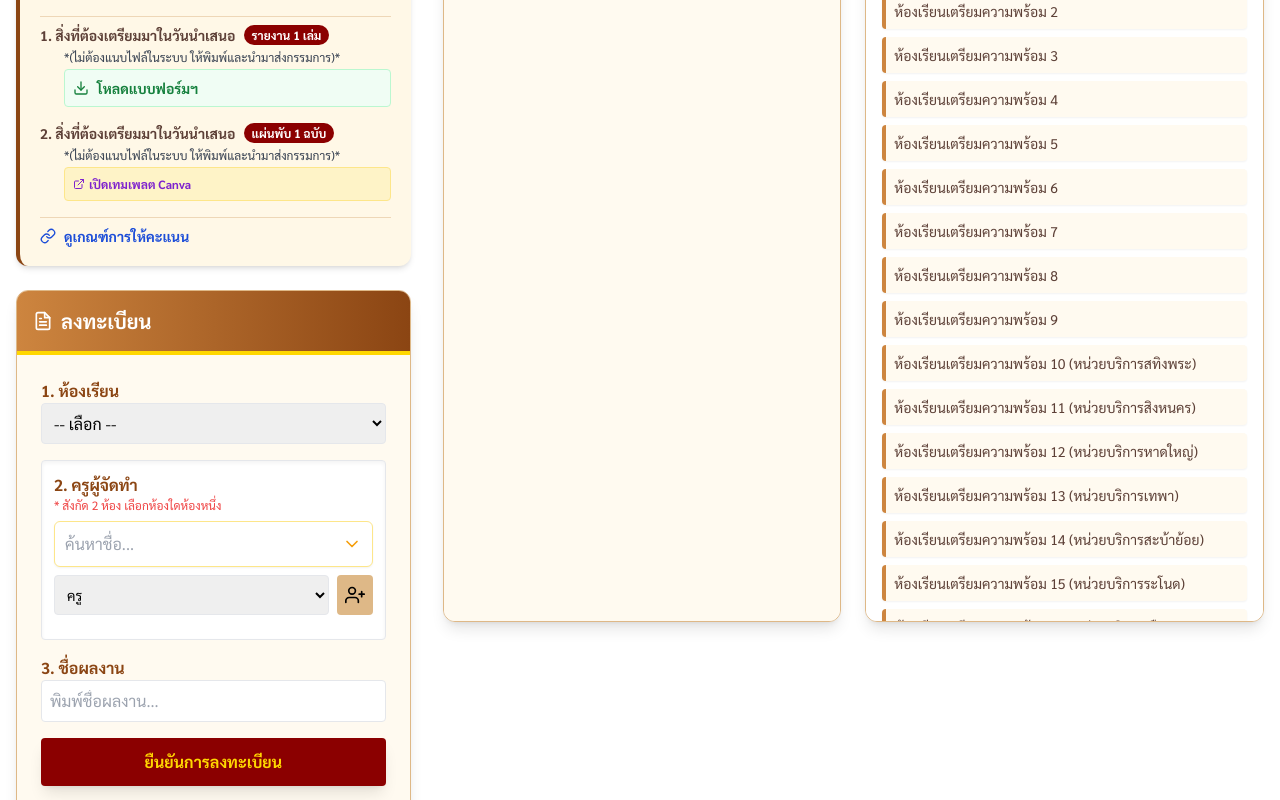
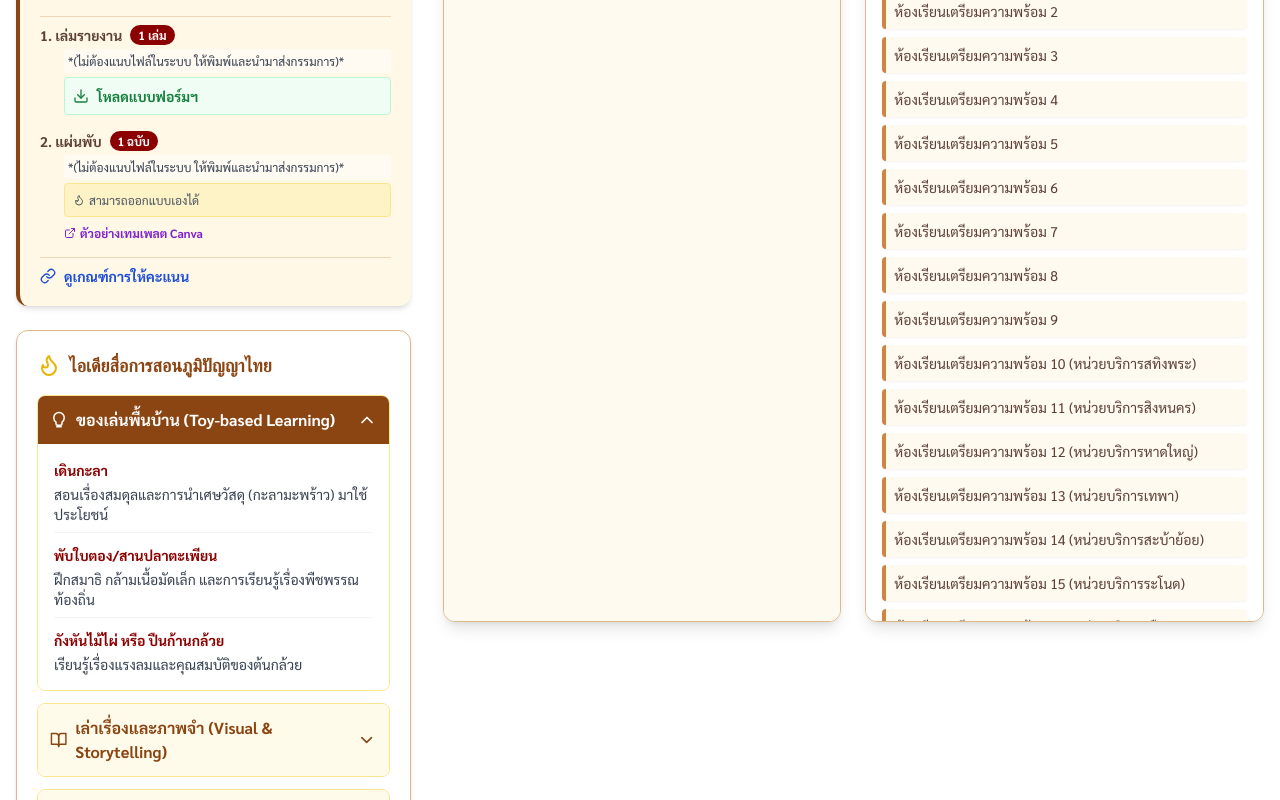
Before and after one commit to ruwaidawy-wq/SpecialSongkhlaInnovation1, a React (Create React App) app: page / in a window 1280 px wide. Shown: the part 340-1140 px from the top of the page. Built offline with nearby package versions, Linux system fonts and the light colour scheme.

Commit message:
Update App.tsx

```diff
--- a/src/App.tsx
+++ b/src/App.tsx
@@ -1,6 +1,7 @@
 import React, { useState, useEffect } from "react";
-
-// --- ส่วนจัดการไอคอน (SVG ฝังในตัว แก้ปัญหา Library Error) ---
+import { db } from "./firebase";
+import { ref, push, onValue, set, update, remove } from "firebase/database";
+// --- ส่วนจัดการไอคอน (SVG ฝังในตัว) ---
 const Icon = ({ path, size = 20, className = "" }) => (
   <svg
     xmlns="http://www.w3.org/2000/svg"
@@ -58,8 +59,9 @@ const icons = {
     '<line x1="12" y1="20" x2="12" y2="10"/><line x1="18" y1="20" x2="18" y2="4"/><line x1="6" y1="20" x2="6" y2="16"/>',
   user: '<path d="M20 21v-2a4 4 0 0 0-4-4H8a4 4 0 0 0-4 4v2"/><circle cx="12" cy="7" r="4"/>',
   star: '<polygon points="12 2 15.09 8.26 22 9.27 17 14.14 18.18 21.02 12 17.77 5.82 21.02 7 14.14 2 9.27 8.91 8.26 12 2"/>',
-  printer:
-    '<polyline points="6 9 6 2 18 2 18 9"></polyline><path d="M6 18H4a2 2 0 0 1-2-2v-5a2 2 0 0 1 2-2h16a2 2 0 0 1 2 2v5a2 2 0 0 1-2 2h-2"></path><rect x="6" y="14" width="12" height="8"></rect>',
+  toy: '<path d="M12 2a7 7 0 0 1 7 7c0 2.38-1.19 4.47-3 5.74V17a2 2 0 0 1-2 2H10a2 2 0 0 1-2-2v-2.26C6.19 13.47 5 11.38 5 9a7 7 0 0 1 7-7z"/><path d="M9 21h6"/>',
+  game: '<rect x="2" y="6" width="20" height="12" rx="2"/><path d="M6 12h4"/><path d="M8 10v4"/><circle cx="17" cy="12" r="1"/>',
+  idea: '<path d="M8.5 14.5A2.5 2.5 0 0 0 11 12c0-1.38-.5-2-1-3-1.072-2.143-.224-4.054 2-6 .5 2.5 2 4.9 4 6.5 2 1.6 3 3.5 3 5.5a7 7 0 1 1-14 0c0-1.153.433-2.294 1-3a2.5 2.5 0 0 0 2.5 2.5z"/>',
 };
 
 // --- ข้อมูลคงที่ (Data) ---
@@ -271,6 +273,7 @@ const CLASSROOMS = [
   "ห้องเรียนดนตรี",
   "ห้องเรียนศิลปะ",
   "ห้องเรียนแพทย์แผนไทย",
+  "ห้องเรียนศูนย์เทคโนโลยีสารสนเทศเพื่อเด็กป่วยในโรงพยาบาล",
 ];
 
 const SURVEY_QUESTIONS = [
@@ -587,7 +590,9 @@ const SatisfactionSurvey = ({ onSubmit }) => {
           </div>
           <div className="mb-8">
             <h3 className="text-lg font-bold text-[#8B0000] border-b border-[#DEB887] pb-2 mb-4 font-serif">
-              ตอนที่ 2 ความพึงพอใจในการจัดโครงการ
+              ตอนที่ 2
+              ความพึงพอใจในการจัดโครงการส่งเสริมการผลิตสื่อการเรียนการสอน
+              กิจกรรมการประกวดสื่อการเรียนการสอน
             </h3>
             <div className="overflow-x-auto">
               <table className="w-full text-sm border-collapse min-w-[600px]">
@@ -606,7 +611,7 @@ const SatisfactionSurvey = ({ onSubmit }) => {
                     <React.Fragment key={sIdx}>
                       <tr className="bg-[#FFF8DC]">
                         <td
-                          colSpan="6"
+                          colSpan={6}
                           className="p-2 font-bold text-[#8B4513] border border-[#DEB887]"
                         >
                           {s.category}
@@ -653,7 +658,7 @@ const SatisfactionSurvey = ({ onSubmit }) => {
             </h3>
             <textarea
               className="w-full border border-[#DEB887] rounded-lg p-3"
-              rows="4"
+              rows={4}
               onChange={(e) => setSuggestion(e.target.value)}
             ></textarea>
           </div>
@@ -666,6 +671,120 @@ const SatisfactionSurvey = ({ onSubmit }) => {
             </button>
           </div>
         </form>
+      </div>
+    </div>
+  );
+};
+
+// --- New Component: Ideas Section ---
+const MediaIdeas = () => {
+  const [activeTab, setActiveTab] = useState(0);
+  const ideas = [
+    {
+      title: "ของเล่นพื้นบ้าน (Toy-based Learning)",
+      icon: icons.toy,
+      items: [
+        {
+          name: "เดินกะลา",
+          desc: "สอนเรื่องสมดุลและการนำเศษวัสดุ (กะลามะพร้าว) มาใช้ประโยชน์",
+        },
+        {
+          name: "พับใบตอง/สานปลาตะเพียน",
+          desc: "ฝึกสมาธิ กล้ามเนื้อมัดเล็ก และการเรียนรู้เรื่องพืชพรรณท้องถิ่น",
+        },
+        {
+          name: "กังหันไม้ไผ่ หรือ ปืนก้านกล้วย",
+          desc: "เรียนรู้เรื่องแรงลมและคุณสมบัติของต้นกล้วย",
+        },
+      ],
+    },
+    {
+      title: "เล่าเรื่องและภาพจำ (Visual & Storytelling)",
+      icon: icons.bookOpen,
+      items: [
+        {
+          name: "สมุดเล่มเล็ก (Pop-up Book)",
+          desc: "ทำมือขึ้นมาเองโดยเล่าเรื่อง ประเพณีในท้องถิ่น เช่น ประเพณีลอยกระทง หรือวันสงกรานต์ โดยให้เด็กๆ ช่วยกันระบายสีและติดกาว",
+        },
+        {
+          name: "หุ่นนิ้วมือ/หุ่นเชิดจากเศษผ้า",
+          desc: "ใช้เล่าประกอบนิทานพื้นบ้านหรือวรรณคดีไทย ทำให้เรื่องเล่ามีชีวิตชีวาขึ้น",
+        },
+        {
+          name: "บัตรคำทำมือ (Flashcards)",
+          desc: "ใช้ภาพวาดฝีมือเด็กๆ คู่กับคำศัพท์เกี่ยวกับชื่อสมุนไพร เครื่องครัวไทย (เช่น สาก ครก กระทะ) หรือชื่อขนมไทย",
+        },
+      ],
+    },
+    {
+      title: "เกมและการทดลอง (Game-based Learning)",
+      icon: icons.game,
+      items: [
+        {
+          name: "ตารางหมากรุกหรือหมากเก็บ",
+          desc: "ใช้ก้อนหินหรือเมล็ดผลไม้มาเป็นอุปกรณ์ สอนเรื่องการวางแผนและกติกาทางสังคม",
+        },
+        {
+          name: 'แผงสาธิตสมุนไพร "ดม-ดู-ดึง"',
+          desc: "ทำบอร์ดที่มีซองใส่สมุนไพรแห้ง (ขิง ข่า ตะไคร้ ใบมะกรูด) ให้เด็กๆ ได้ดมกลิ่นและสัมผัสพื้นผิวจริง",
+        },
+        {
+          name: "โมเดลจำลองบ้านไทย",
+          desc: "ใช้ไม้ไอศกรีมหรือกระดาษลังมาต่อเป็นบ้านทรงไทย เพื่อให้เห็นภูมิปัญญาเรื่องการยกใต้ถุนสูงป้องกันน้ำท่วม",
+        },
+      ],
+    },
+  ];
+
+  return (
+    <div className="bg-white rounded-xl p-5 border border-[#DEB887] shadow-md">
+      <h3 className="text-[#8B4513] font-bold text-lg mb-4 flex items-center gap-2 font-serif">
+        <Icon path={icons.idea} className="text-yellow-500" size={24} />{" "}
+        ไอเดียสื่อการสอนภูมิปัญญาไทย
+      </h3>
+      <div className="space-y-3">
+        {ideas.map((idea, idx) => (
+          <div
+            key={idx}
+            className="border border-amber-200 rounded-lg overflow-hidden"
+          >
+            <button
+              onClick={() => setActiveTab(activeTab === idx ? -1 : idx)}
+              className={`w-full text-left p-3 font-bold flex justify-between items-center transition-colors ${
+                activeTab === idx
+                  ? "bg-[#8B4513] text-white"
+                  : "bg-amber-50 text-[#8B4513] hover:bg-amber-100"
+              }`}
+            >
+              <span className="flex items-center gap-2">
+                <Icon path={idea.icon} size={18} /> {idea.title}
+              </span>
+              <Icon
+                path={icons.chevronDown}
+                className={`transform transition-transform ${
+                  activeTab === idx ? "rotate-180" : ""
+                }`}
+              />
+            </button>
+            {activeTab === idx && (
+              <div className="p-4 bg-white animate-fade-in">
+                <ul className="space-y-3">
+                  {idea.items.map((item, i) => (
+                    <li
+                      key={i}
+                      className="text-sm text-gray-700 pb-2 border-b border-gray-100 last:border-0 last:pb-0"
+                    >
+                      <strong className="text-[#8B0000] block mb-1">
+                        {item.name}
+                      </strong>
+                      {item.desc}
+                    </li>
+                  ))}
+                </ul>
+              </div>
+            )}
+          </div>
+        ))}
       </div>
     </div>
   );
@@ -802,6 +921,7 @@ const Dashboard = ({
   onRegister,
   availableClassrooms,
   onRequestEdit,
+  nums,
 }) => {
   const [formData, setFormData] = useState({
     classroom: "",
@@ -813,7 +933,7 @@ const Dashboard = ({
   const [showModal, setShowModal] = useState(false);
   const [lastSub, setLastSub] = useState(null);
   const [editSub, setEditSub] = useState(null);
-
+  const nextNumber = nums && nums.length > 0 ? nums[nums.length - 1] : "เต็ม";
   const pending = CLASSROOMS.filter(
     (c) => !submissions.map((s) => s.classroom).includes(c)
   );
@@ -828,7 +948,7 @@ const Dashboard = ({
     setTName("");
   };
 
-  const submit = (e) => {
+  const submit = async (e) => {
     e.preventDefault();
     if (
       !formData.classroom ||
@@ -836,7 +956,7 @@ const Dashboard = ({
       !formData.projectTitle
     )
       return alert("กรอกข้อมูลให้ครบ");
-    const res = onRegister(formData);
+    const res = await onRegister(formData);
     if (res) {
       setLastSub(res);
       setShowModal(true);
@@ -875,16 +995,16 @@ const Dashboard = ({
                 size={18}
                 className="text-green-600 mt-0.5 flex-shrink-0"
               />
-              <span>ส่งตัวแทนนำเสนอ</span>
+              <span>ส่งตัวแทนนำเสนอผลงานบนเวที</span>
             </li>
             <li className="pt-2 border-t border-[#DEB887]/50">
               <div className="font-bold mb-1 flex items-center gap-2">
-                1. สิ่งที่ต้องเตรียมมาในวันนำเสนอ{" "}
+                1. เล่มรายงาน{" "}
                 <span className="bg-[#8B0000] text-white px-2 py-0.5 rounded-full text-xs">
-                  รายงาน 1 เล่ม
+                  1 เล่ม
                 </span>
               </div>
-              <div className="text-xs text-gray-700 mb-1 ml-6">
+              <div className="text-xs text-gray-700 mb-1 ml-6 bg-white/50 p-1 rounded">
                 *(ไม่ต้องแนบไฟล์ในระบบ ให้พิมพ์และนำมาส่งกรรมการ)*
               </div>
               <a
@@ -897,23 +1017,27 @@ const Dashboard = ({
             </li>
             <li>
               <div className="font-bold mb-1 flex items-center gap-2">
-                2. สิ่งที่ต้องเตรียมมาในวันนำเสนอ{" "}
+                2. แผ่นพับ{" "}
                 <span className="bg-[#8B0000] text-white px-2 py-0.5 rounded-full text-xs">
-                  แผ่นพับ 1 ฉบับ
+                  1 ฉบับ
                 </span>
               </div>
-              <div className="text-xs text-gray-700 mb-1 ml-6">
+              <div className="text-xs text-gray-700 mb-1 ml-6 bg-white/50 p-1 rounded">
                 *(ไม่ต้องแนบไฟล์ในระบบ ให้พิมพ์และนำมาส่งกรรมการ)*
               </div>
-              <div className="bg-amber-100 p-2 rounded border border-amber-200 ml-6">
-                <a
-                  href="https://www.canva.com/design/DAFb3SwnuzA/0XOnp35Ot3mU0cEwGNC34A/view"
-                  target="_blank"
-                  className="flex items-center gap-1 text-purple-700 text-xs font-bold hover:underline"
-                >
-                  <Icon path={icons.externalLink} size={12} /> เปิดเทมเพลต Canva
-                </a>
+              <div className="bg-amber-100 p-2 rounded border border-amber-200 ml-6 text-xs text-gray-600 mb-2">
+                <span className="flex items-center gap-1">
+                  <Icon path={icons.idea} size={12} /> สามารถออกแบบเองได้
+                </span>
               </div>
+              <a
+                href="https://www.canva.com/design/DAFb3SwnuzA/0XOnp35Ot3mU0cEwGNC34A/view?utm_content=DAFb3SwnuzA&utm_campaign=designshare&utm_medium=link&utm_source=publishsharelink&mode=preview"
+                target="_blank"
+                className="flex items-center gap-1 text-purple-700 text-xs font-bold hover:underline ml-6"
+              >
+                <Icon path={icons.externalLink} size={12} /> ตัวอย่างเทมเพลต
+                Canva
+              </a>
             </li>
             <li className="pt-2 border-t border-[#DEB887]/50">
               <a
@@ -926,6 +1050,9 @@ const Dashboard = ({
             </li>
           </ul>
         </div>
+
+        {/* ส่วนไอเดียสื่อการสอน */}
+        <MediaIdeas />
 
         <div className="bg-white rounded-t-xl shadow-lg border border-[#DEB887] overflow-hidden">
           <div className="bg-gradient-to-r from-[#CD853F] to-[#8B4513] p-4 text-white font-bold text-xl flex items-center gap-2 border-b-4 border-[#FFD700]">
@@ -950,6 +1077,7 @@ const Dashboard = ({
                   ))}
                 </select>
               </div>
+
               <div className="bg-white p-3 rounded border shadow-inner">
                 <label className="font-bold text-[#8B4513]">
                   2. ครูผู้จัดทำ
@@ -989,7 +1117,7 @@ const Dashboard = ({
                   {formData.teachers.map((t, idx) => (
                     <li
                       key={idx}
-                      className="flex justify-between bg-[#FFF8DC] p-2 rounded border border-[#F0E68C] text-sm"
+                      className="flex justify-between bg-FFF8DC p-2 rounded border border-[#F0E68C] text-sm"
                     >
                       <span>
                         {t.name}
@@ -1340,10 +1468,10 @@ const AdminPanel = ({
                     </div>
                     <div>"{sub.projectTitle}"</div>
                     <div className="text-xs text-gray-500">
-                      {sub.teachers.map((t) => t.name).join(", ")}
+                      {(sub.teachers || []).map((t) => t.name).join(", ")}{" "}
                     </div>
 
-                    {/* --- ส่วนแสดงผลการขอแก้ไขที่ปรับปรุงใหม่ --- */}
+                    {/* --- ส่วนแสดงผลการขอแก้ไข --- */}
                     {sub.hasEditRequest && (
                       <div className="mt-2 bg-white border-2 border-amber-300 p-3 rounded-lg text-xs shadow-sm">
                         <div className="font-bold text-amber-700 mb-2 flex items-center gap-1">
@@ -1399,7 +1527,7 @@ const AdminPanel = ({
                             <div>
                               <span className="font-semibold">ผู้จัดทำ:</span>
                               <ul className="list-disc list-inside pl-1 text-green-700">
-                                {sub.editData.teachers.map((t, i) => (
+                                {(sub.editData?.teachers || []).map((t, i) => (
                                   <li key={i} className="font-bold">
                                     {t.name} ({t.position})
                                   </li>
@@ -1552,6 +1680,7 @@ const App = () => {
       )
     );
 
+  // Check if delete function is correctly implemented
   const handleDeleteSubmission = (id) => {
     if (window.confirm("คุณต้องการลบรายการนี้ใช่หรือไม่?")) {
       setSubs(subs.filter((s) => s.id !== id));
@@ -1575,6 +1704,7 @@ const App = () => {
             onRegister={reg}
             availableClassrooms={availRooms}
             onRequestEdit={reqEdit}
+            nums={subs.length}
           />
         )}
         {page === "admin" && (
```
